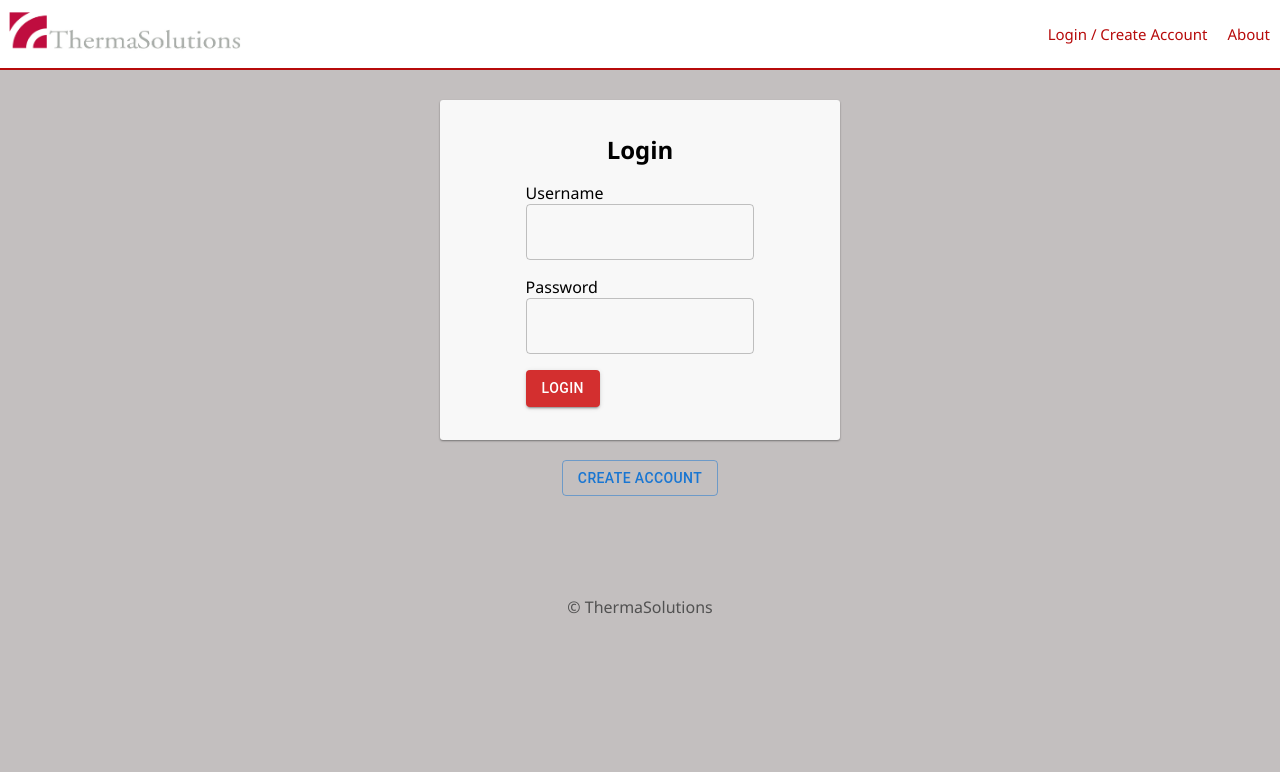
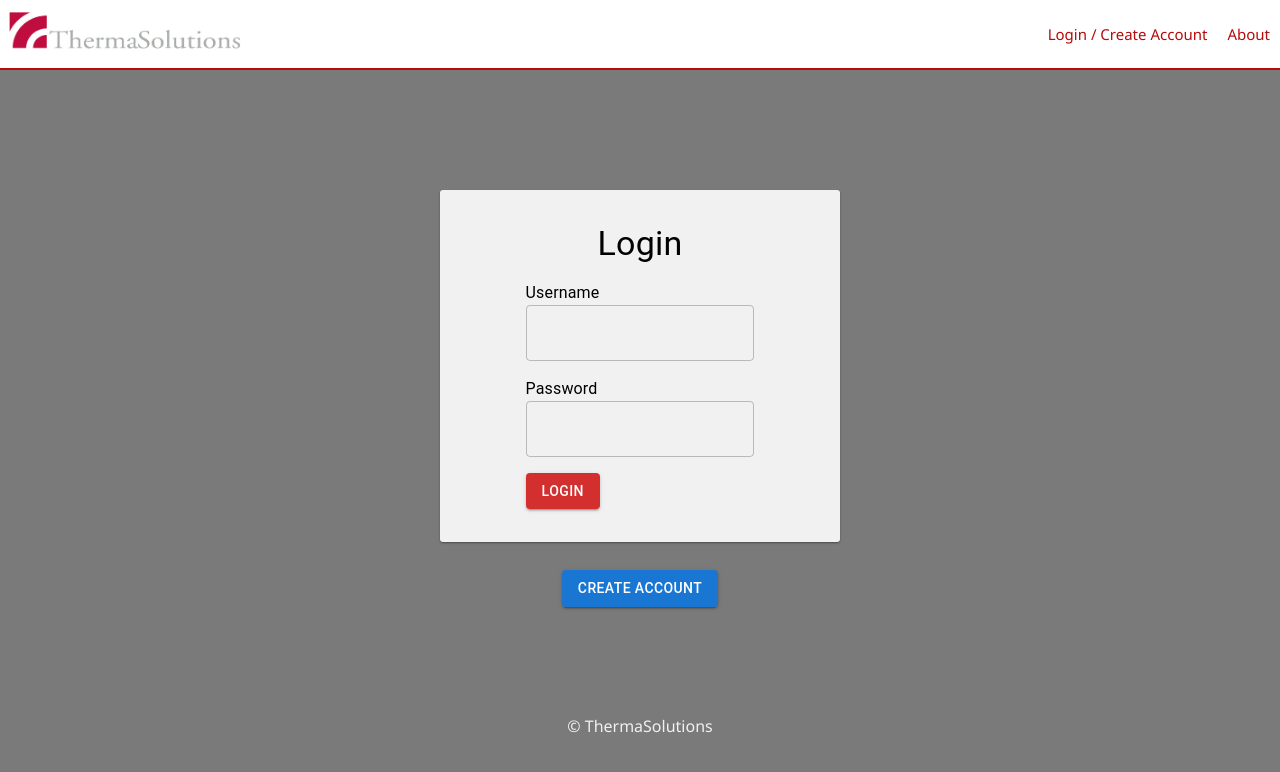
Before and after one commit to PrimeTherma/thermasolutions-app, a React (Create React App) app: page /#/login in a window 1280 px wide. Shown: the top 772 px of the page. Built offline with nearby package versions, Linux system fonts and the light colour scheme; no server answers.

Commit message:
styled login and reg pages

```diff
--- a/src/components/App/App.css
+++ b/src/components/App/App.css
@@ -7,7 +7,7 @@ body,
 body {
   font-family: 'Segoe UI', Tahoma, Geneva, Verdana, sans-serif;
   margin: 0px;
-  background-color: #c3bfbf;
+  background-color: #7a7a7a;
 }
 
 img {
@@ -31,7 +31,7 @@ Button
 .btn {
   display: inline-block;
   padding: 10px 20px;
-  border-color: #014041;
+  border-color: #e5082d;
   border-width: 1px 1px 3px;
   border-radius: 4px;
   background-color: #e5082d;
@@ -70,7 +70,7 @@ Button
   border-radius: 0;
   background: none;
   font: inherit;
-  color: #444;
+  color: rgb(77, 77, 77);
 }
 
 .btn_asLink:hover {
@@ -104,7 +104,7 @@ Form Treatment
   max-width: 100%;
   padding: 25px;
   margin: 0 auto 20px;
-  background-color: #f8f8f8;
+  background-color: #f1f1f1;
   border-radius: 3px;
   box-shadow: 0 1px 2px rgb(0, 0, 0, 0.4);
   display: flex;
--- a/src/components/Footer/Footer.css
+++ b/src/components/Footer/Footer.css
@@ -2,5 +2,5 @@ footer {
   margin-top: 80px;
   padding: 20px;
   text-align: center;
-  color: #515151;
+  color: #f0f0f0;
 }
--- a/src/components/LoginForm/LoginForm.jsx
+++ b/src/components/LoginForm/LoginForm.jsx
@@ -5,6 +5,11 @@ import {useSelector} from 'react-redux';
 import Box from '@mui/material/Box';
 import TextField from '@mui/material/TextField';
 import Button from '@mui/material/Button';
+import Card from '@mui/material/Card';
+import CardActions from '@mui/material/CardActions';
+import CardContent from '@mui/material/CardContent';
+import CardMedia from '@mui/material/CardMedia';
+import Typography from '@mui/material/Typography';
 
 function LoginForm() {
   const [username, setUsername] = useState('');
@@ -32,6 +37,7 @@ function LoginForm() {
     <Box
     component="form"
     sx={{
+        mt: 15,
         display: 'flex',
         justifyContent: 'center',
         flexDirection: 'column',
@@ -44,14 +50,14 @@ function LoginForm() {
     className="formPanel" onSubmit={login}
     >
     {/* <form className="formPanel" onSubmit={login}> */}
-      <h2 align="center">Login</h2>
+      <Typography align="center" variant="h4">Login</Typography>
       {errors.loginMessage && (
         <h3 className="alert" role="alert">
           {errors.loginMessage}
         </h3>
       )}
       <div>
-        <label htmlFor="username">
+        <Typography htmlFor="username">
           Username
           <TextField
             color="error"
@@ -61,10 +67,10 @@ function LoginForm() {
             value={username}
             onChange={(event) => setUsername(event.target.value)}
           />
-        </label>
+        </Typography>
       </div>
       <div>
-        <label htmlFor="password">
+        <Typography htmlFor="password">
           Password
           <TextField
             color="error"
@@ -74,7 +80,7 @@ function LoginForm() {
             value={password}
             onChange={(event) => setPassword(event.target.value)}
           />
-        </label>
+        </Typography>
       </div>
       <div>
         <Button
--- a/src/components/LoginPage/LoginPage.jsx
+++ b/src/components/LoginPage/LoginPage.jsx
@@ -3,17 +3,26 @@ import LoginForm from '../LoginForm/LoginForm';
 import { useHistory } from 'react-router-dom';
 
 import Button from '@mui/material/Button';
+import Card from '@mui/material/Card';
+import CardActions from '@mui/material/CardActions';
+import CardContent from '@mui/material/CardContent';
+import CardMedia from '@mui/material/CardMedia';
+import Typography from '@mui/material/Typography';
 
 function LoginPage() {
   const history = useHistory();
 
   return (
     <div>
-      <LoginForm />
+
+
+            <LoginForm />
+
 
       <center>
       <Button
-        variant="outlined"
+        sx={{ m:1}}
+        variant="contained"
         type="button"
         className="btn btn_asLink"
         onClick={() => {
--- a/src/components/RegisterForm/RegisterForm.jsx
+++ b/src/components/RegisterForm/RegisterForm.jsx
@@ -4,6 +4,7 @@ import { useDispatch, useSelector } from 'react-redux';
 import Box from '@mui/material/Box';
 import TextField from '@mui/material/TextField';
 import Button from '@mui/material/Button';
+import Typography from '@mui/material/Typography';
 
 function RegisterForm() {
   const [username, setUsername] = useState('');
@@ -27,6 +28,7 @@ function RegisterForm() {
     <Box
     component="form"
     sx={{
+        mt: 15,
         display: 'flex',
         justifyContent: 'center',
         flexDirection: 'column',
@@ -39,14 +41,14 @@ function RegisterForm() {
     className="formPanel" onSubmit={registerUser}
     >
     {/* <form className="formPanel" onSubmit={registerUser}> */}
-      <h2 align="center">Create Account</h2>
+      <Typography align="center" variant="h4">Create Account</Typography>
       {errors.registrationMessage && (
         <h3 className="alert" role="alert">
           {errors.registrationMessage}
         </h3>
       )}
       <div>
-        <label htmlFor="username">
+        <Typography htmlFor="username">
           Username
           <TextField
             color="error"
@@ -56,10 +58,10 @@ function RegisterForm() {
             required
             onChange={(event) => setUsername(event.target.value)}
           />
-        </label>
+        </Typography>
       </div>
       <div>
-        <label htmlFor="password">
+        <Typography htmlFor="password">
           Password
           <TextField
             color="error"
@@ -69,7 +71,7 @@ function RegisterForm() {
             required
             onChange={(event) => setPassword(event.target.value)}
           />
-        </label>
+        </Typography>
       </div>
       <div>
         <Button
--- a/src/components/RegisterPage/RegisterPage.jsx
+++ b/src/components/RegisterPage/RegisterPage.jsx
@@ -14,7 +14,8 @@ function RegisterPage() {
 
       <center>
         <Button
-          variant="outlined"
+          sx={{ m:1}}
+          variant="contained"
           type="button"
           className="btn btn_asLink"
           onClick={() => {
--- a/src/components/StartProcedurePage/StartProcedurePage.jsx
+++ b/src/components/StartProcedurePage/StartProcedurePage.jsx
@@ -48,8 +48,9 @@ function StartProcedurePage() {
       <div className="grid">
         <center>
           <Button
-            sx ={{m: 10}}
+            sx ={{m: 20}}
             variant="contained"
+            size="large"
             color="error"
             className="btn"
             onClick={startProcedure}>
```
